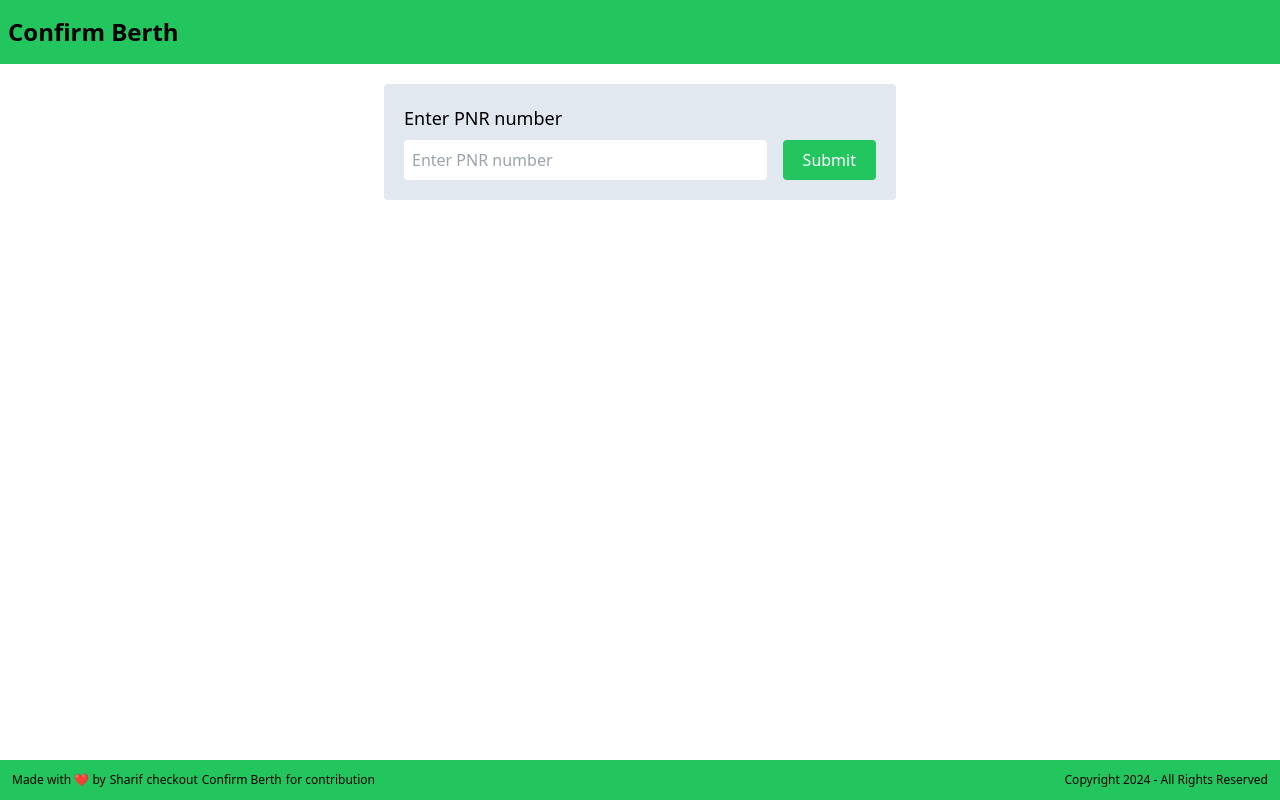
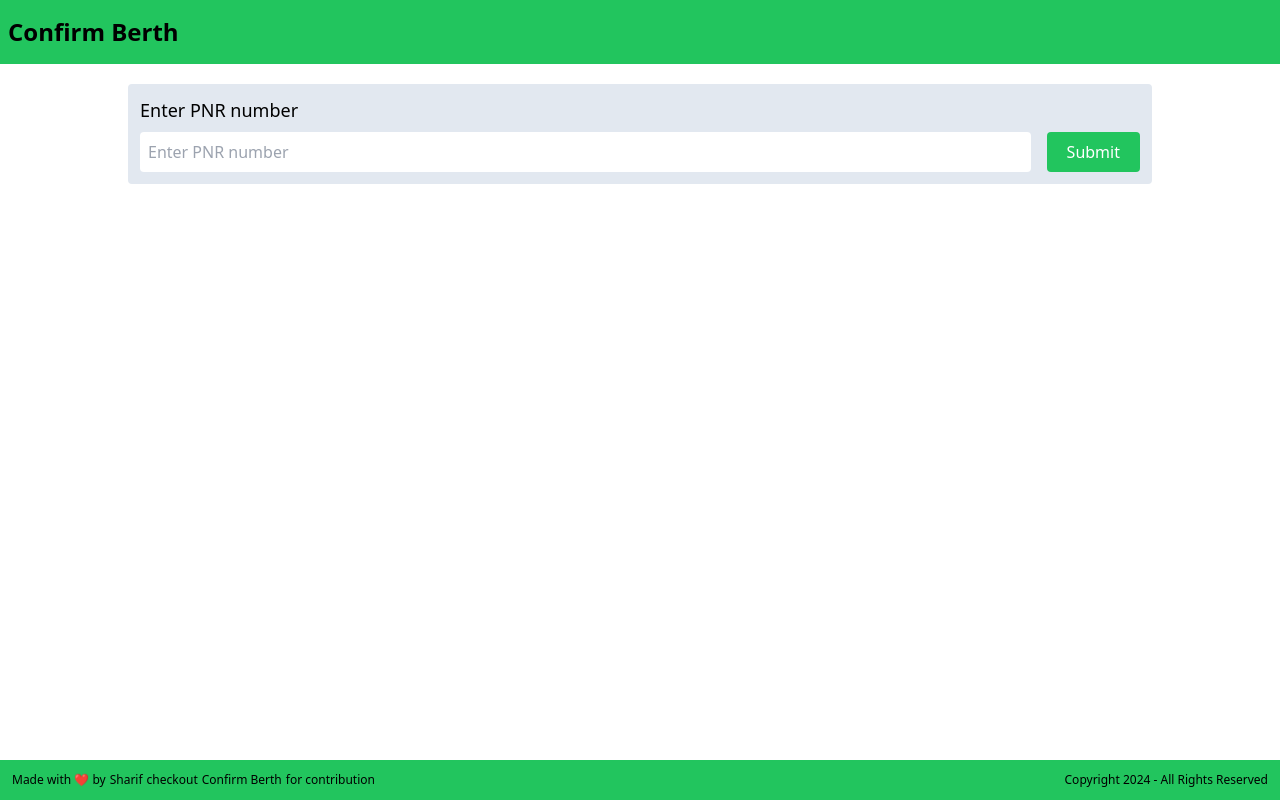
Before and after one commit to sharif-22/confirm-berth, a React (Vite) app: page / in a window 1280 px wide. Built offline with nearby package versions, Linux system fonts and the light colour scheme.

Commit message:
fix: refactor formEl

```diff
--- /dev/null
+++ b/src/components/Form/InputComp.jsx
@@ -0,0 +1,25 @@
+import React from "react";
+
+const Input = ({ pnr, handelOnChange, children }) => {
+  return (
+    <div className="flex flex-col gap-2">
+      <label htmlFor="pnr" className="text-lg font-medium">
+        Enter PNR number
+      </label>
+      <div className="flex justify-between gap-x-4">
+        <input
+          type="number"
+          name="pnr"
+          id="pnr"
+          value={pnr}
+          onChange={handelOnChange}
+          placeholder="Enter PNR number"
+          className="p-2 rounded w-full"
+        />
+        {children}
+      </div>
+    </div>
+  );
+};
+
+export default Input;
--- a/src/pages/Home.jsx
+++ b/src/pages/Home.jsx
@@ -1,4 +1,7 @@
 import React, { useRef, useState } from "react";
+
+import InputComp from "../components/Form/InputComp";
+
 import { getLocalStorage, setLocalStorage } from "../helpers/LocalStorage";
 import { addObjectIfNotExists, isObjectExists } from "../helpers/manipulations";
 
@@ -67,6 +70,7 @@ const Home = () => {
     if (pnr.length > 9) {
       if (!isObjectExists(DataArr, pnr)) {
         fetchPnr(pnr);
+        // setPnr("");
       }
     }
   };
@@ -77,27 +81,17 @@ const Home = () => {
         <form
           ref={formRef}
           onSubmit={handelSubmit}
-          className="max-w-lg bg-slate-200 p-5 space-y-4 mx-auto my-5 rounded"
+          className="lg:max-w-5xl w-11/12 bg-slate-200 p-3 space-y-4 mx-auto my-5 rounded"
         >
-          <div className="flex flex-col gap-2">
-            <label htmlFor="pnr" className="text-lg font-medium">
-              Enter PNR number
-            </label>
-            <div className="flex justify-between gap-x-4">
-              <input
-                type="number"
-                name="pnr"
-                id="pnr"
-                value={pnr}
-                onChange={handelOnChange}
-                placeholder="Enter PNR number"
-                className="p-2 rounded w-full"
-              />
-              <button className="bg-green-500 text-white font-medium px-5 py-1.5 rounded">
+          <InputComp
+            pnr={pnr}
+            handelOnChange={handelOnChange}
+            children={
+              <button className="bg-green-500 hover:bg-green-500/85 hover:text-black text-white font-medium px-5 py-1.5 rounded">
                 Submit
               </button>
-            </div>
-          </div>
+            }
+          />
         </form>
       </div>
     </>
```
